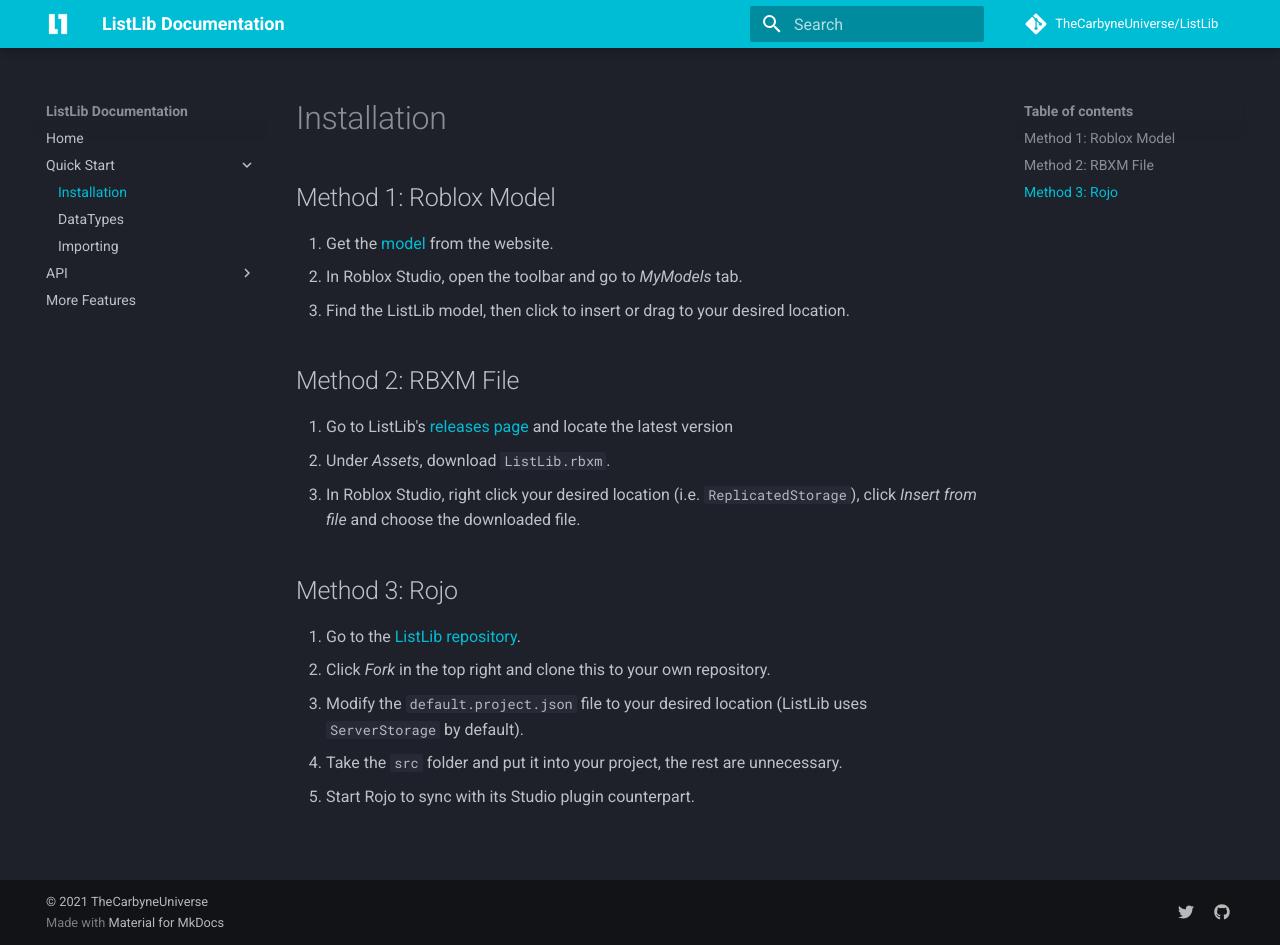
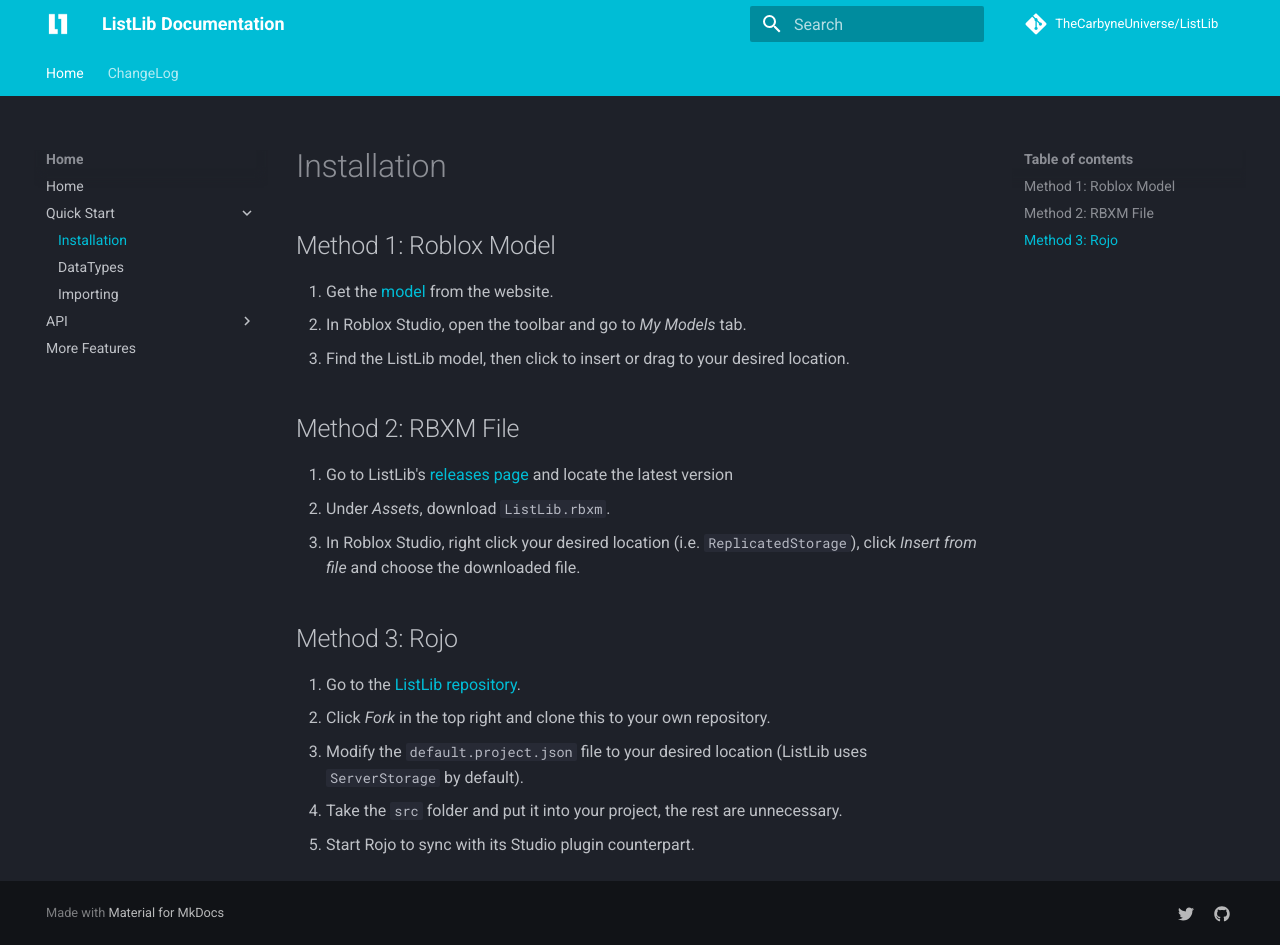
Before and after one commit to krishpatel2067/ListLib, an MkDocs documentation site: the page built from docs/Home/installation.md, in a window 1280 px wide and 945 px high. Built offline with MkDocs 1.6.1 and Material for MkDocs 9.7.7, drawn with Linux system fonts in a browser that asks for light colours; comment, search, counter and statistics services are not loaded.

Commit message:
added changelog tab

```diff
--- a/docs/installation.md
+++ b/docs/Home/installation.md
@@ -3,7 +3,7 @@
 ## Method 1: Roblox Model
 
 1. Get the [model](https://www.roblox.com/library/6374598616/ListLib "ListLib Roblox model") from the website.
-2. In Roblox Studio, open the toolbar and go to *MyModels* tab.
+2. In Roblox Studio, open the toolbar and go to *My Models* tab.
 3. Find the ListLib model, then click to insert or drag to your desired location.
 
 ## Method 2: RBXM File
--- a/mkdocs.yml
+++ b/mkdocs.yml
@@ -12,6 +12,7 @@
     primary: cyan
     accent: cyan
   features:
+    - navigation.tabs
 
 markdown_extensions:
   - admonition
@@ -19,16 +20,18 @@
   - pymdownx.superfences
   - attr_list
 nav:
-  - Home: "index.md"
-  - Quick Start:
-    - Installation: "installation.md"
-    - DataTypes: "dtypes.md"
-    - Importing: "import.md"
-  - API:
-    - List: "list.md"
-    - NumList: "numlist.md"
-  - More Features: "features.md"
-copyright: '&copy; 2021 TheCarbyneUniverse'
+  - Home:
+    - "Home/index.md"
+    - Quick Start:
+      - Installation: "Home/installation.md"
+      - DataTypes: "Home/dtypes.md"
+      - Importing: "Home/import.md"
+    - API:
+      - List: "Home/list.md"
+      - NumList: "Home/numlist.md"
+    - More Features: "Home/features.md"
+  - ChangeLog:
+    - 1.0.x: "Changelog/1.0.x.md"
 extra:
   social:
     - icon: fontawesome/brands/twitter
```
Also changed, not shown: docs/Changelog/1.0.x.md (added, +6 -0 lines), docs/Home/dtypes.md (renamed from docs/dtypes.md), docs/Home/features.md (renamed from docs/features.md), docs/Home/import.md (renamed from docs/import.md), docs/Home/index.md (renamed from docs/index.md), docs/Home/list.md (renamed from docs/list.md), docs/Home/numlist.md (renamed from docs/numlist.md).
